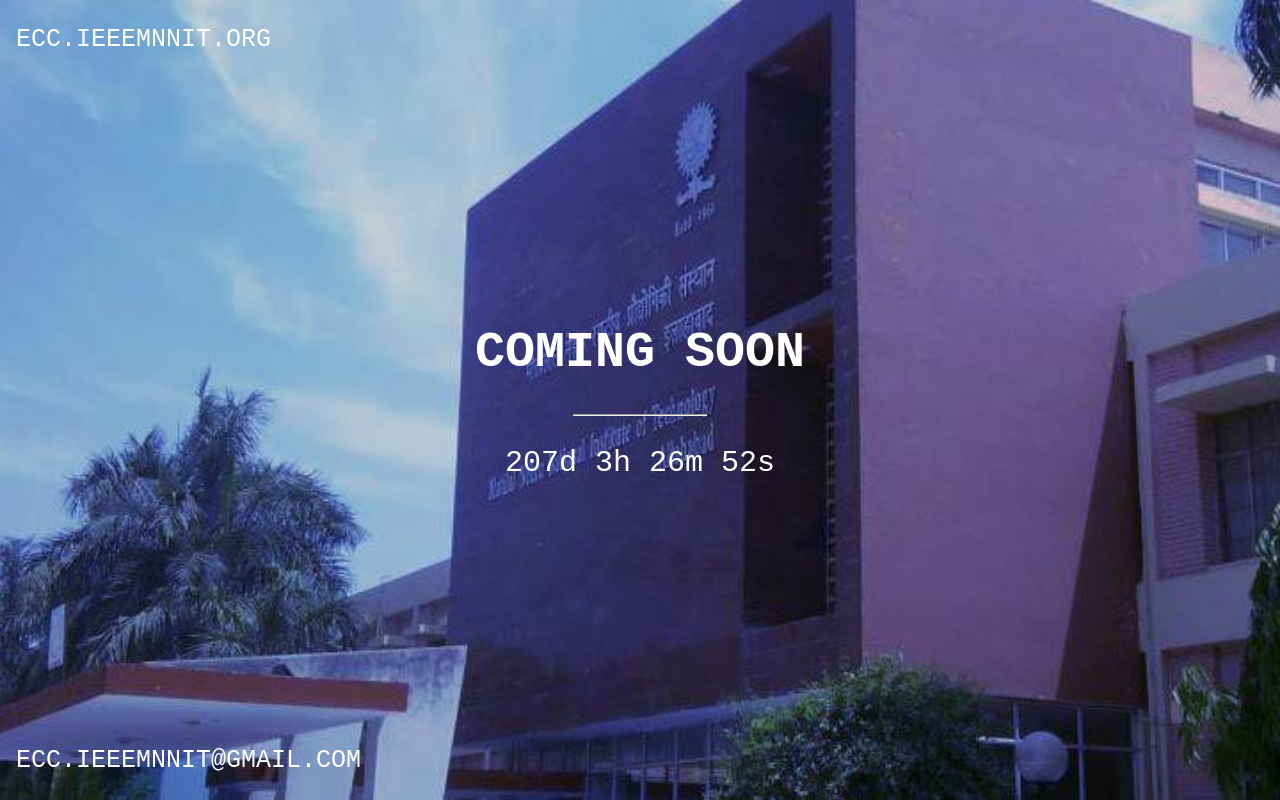
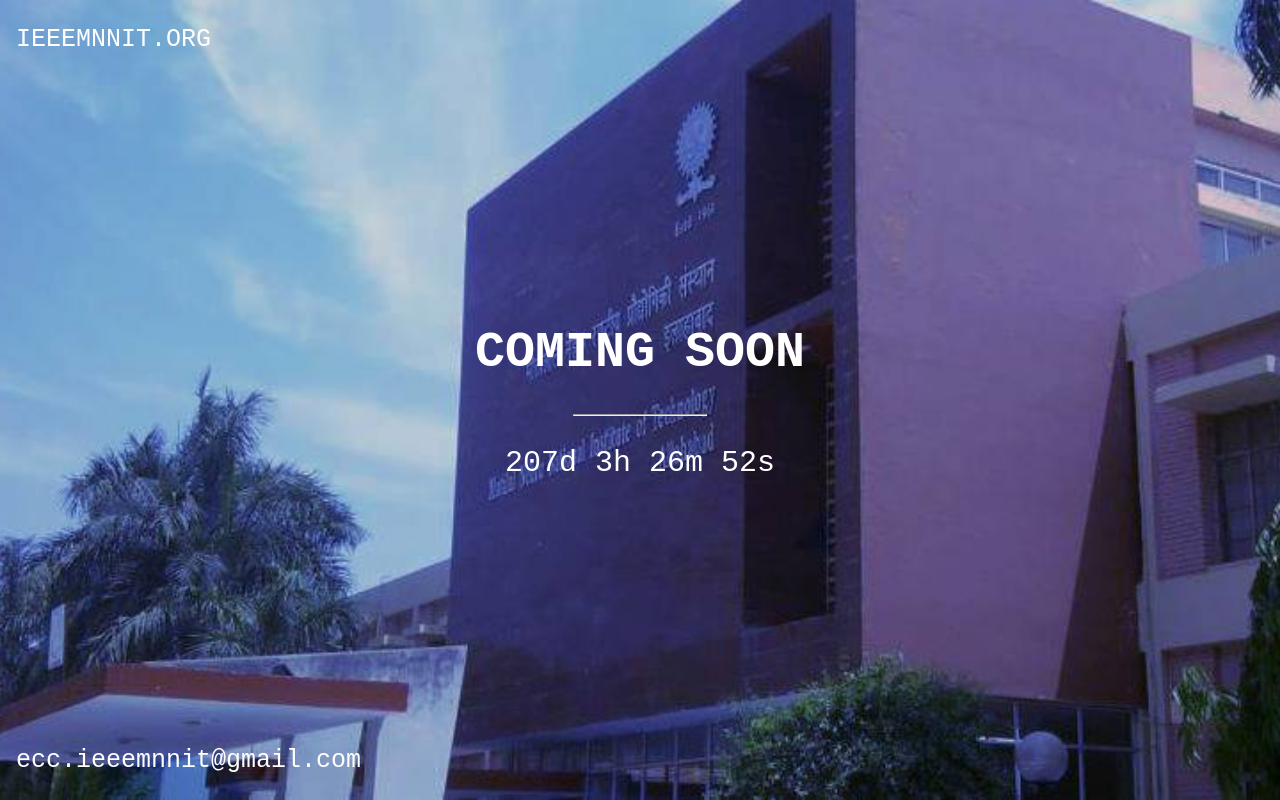
Before and after one commit to ieeemnnit/ieeemnnit.github.io, a plain HTML site: page index.html in a window 1280 px wide. Drawn offline with Linux system fonts and the light colour scheme.

Commit message:
Update index.html

```diff
--- a/index.html
+++ b/index.html
@@ -2,7 +2,6 @@
 <html>
 <style>
 body, html {
-    background: #ccc;
     height: 100%;
     margin: 0;
 }
@@ -47,7 +46,7 @@ hr {
 
 <div class="bgimg">
   <div class="topleft">
-    <p>ECC.IEEEMNNIT.ORG</p>
+    <p>IEEEMNNIT.ORG</p>
   </div>
   <div class="middle">
     <h1>COMING SOON</h1>
@@ -55,7 +54,7 @@ hr {
     <p id="demo" style="font-size:30px"></p>
   </div>
   <div class="bottomleft">
-    <p>ECC.IEEEMNNIT@GMAIL.COM</p>
+    <p>ecc.ieeemnnit@gmail.com</p>
   </div>
 </div>
 
```
